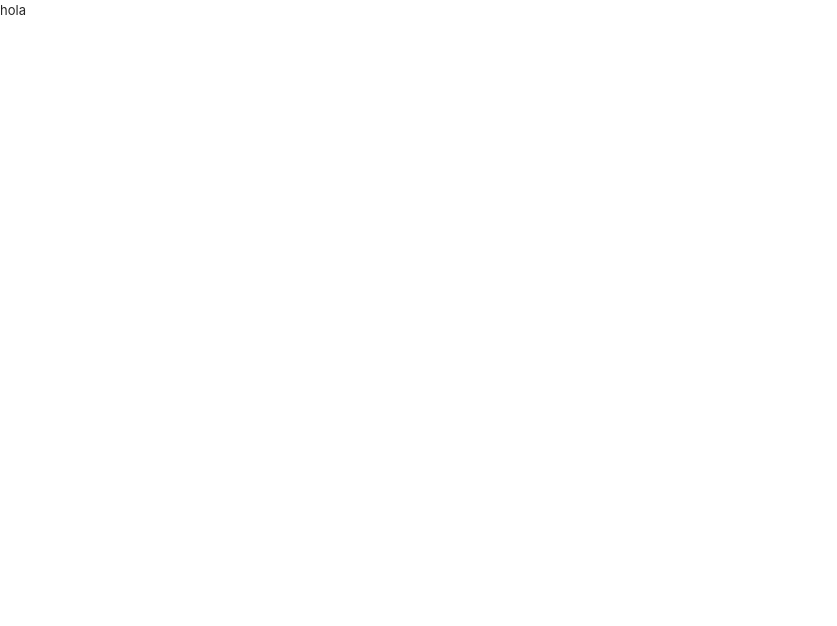
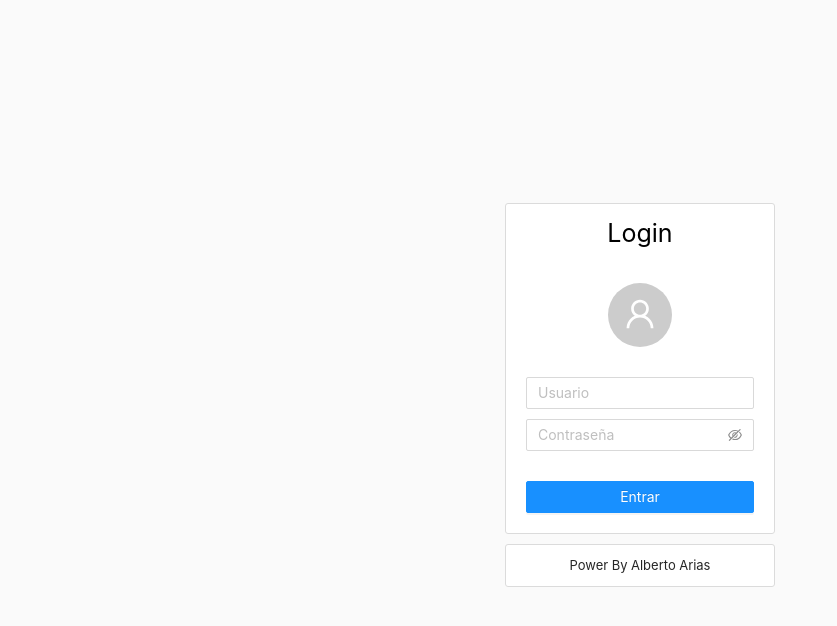
Before and after one commit to alberto15bma/react-js, a React (Create React App) app in the folder login-antd/: page / in a window 1280 px wide. Shown: the top 626 px of the page, without its empty margins (0-837 px from the left). Built offline with nearby package versions, Linux system fonts and the light colour scheme.

Commit message:
nuevos componentes

```diff
--- a/login-antd/src/App.js
+++ b/login-antd/src/App.js
@@ -1,9 +1,10 @@
+import Login from "./paginas/Login/Login";
 
 
 function App() {
   return (
     <div className="App">
-     hola
+      <Login />
     </div>
   );
 }
--- /dev/null
+++ b/login-antd/src/colores.scss
@@ -0,0 +1,5 @@
+$color_body: #fafafa;
+$color_blanco: #ffffff;
+$color_borde: #dbdbdb;
+$color_negro: #000000;
+$border_radius_principal: 3px;
--- a/login-antd/src/index.css
+++ /dev/null
@@ -1,16 +0,0 @@
-*, html {
-  margin: 0;
-  padding: 0;
-  box-sizing: border-box;
-  font-size: 13px;
-}
-body {
-  margin: 0;
-  padding: 0px;
-  box-sizing: border-box;
-  font-family: -apple-system, BlinkMacSystemFont, 'Segoe UI', 'Roboto', 'Oxygen',
-    'Ubuntu', 'Cantarell', 'Fira Sans', 'Droid Sans', 'Helvetica Neue',
-    sans-serif;
-  -webkit-font-smoothing: antialiased;
-  -moz-osx-font-smoothing: grayscale;
-}
--- a/login-antd/src/index.js
+++ b/login-antd/src/index.js
@@ -1,7 +1,7 @@
 import React from 'react';
 import ReactDOM from 'react-dom';
 import 'antd/dist/antd.css';
-import './index.css';
+import './index.scss';
 import App from './App';
 //import reportWebVitals from './reportWebVitals';
 
--- /dev/null
+++ b/login-antd/src/index.scss
@@ -0,0 +1,25 @@
+@import "./colores.scss";
+
+*,
+html {
+  margin: 0;
+  padding: 0;
+  box-sizing: border-box;
+}
+body {
+  margin: 0;
+  padding: 0px;
+  background: $color_body;
+  box-sizing: border-box;
+  font-family: -apple-system, BlinkMacSystemFont, "Segoe UI", "Roboto", "Oxygen",
+    "Ubuntu", "Cantarell", "Fira Sans", "Droid Sans", "Helvetica Neue",
+    sans-serif;
+  -webkit-font-smoothing: antialiased;
+  -moz-osx-font-smoothing: grayscale;
+  width: 100%;
+  height: 100%;
+  font-size: 13px;
+}
+.texto-centro {
+  text-align: center;
+}
--- /dev/null
+++ b/login-antd/src/modelos/Usuarios.js
@@ -0,0 +1,7 @@
+const Usuarios = {
+  id: 0,
+  usuario: "",
+  password: "",
+};
+
+export default Usuarios;
--- /dev/null
+++ b/login-antd/src/paginas/Login/Login.js
@@ -0,0 +1,56 @@
+import React, { useState } from "react";
+import { Input, Button, Avatar } from "antd";
+import { UserOutlined } from "@ant-design/icons";
+import Usuarios from "../../modelos/Usuarios";
+import "./estilos.scss";
+
+function Login() {
+  const [usuario, setUsuario] = useState(Usuarios);
+
+  const cambiarValores = (e) => {
+    setUsuario({
+      ...usuario,
+      [e.target.name]: e.target.value,
+    });
+    console.log(usuario);
+  };
+
+  return (
+    <div className="login-contenedor">
+      <div className="login-formulario">
+        <div className="login-titulo">Login</div>
+        <div className="login-logo">
+          <Avatar size={64} icon={<UserOutlined />} />
+        </div>
+        <div className="login-input">
+          <Input
+            name="usuario"
+            placeholder="Usuario"
+            width={"100%"}
+            value={usuario.usuario}
+            onChange={cambiarValores}
+          />
+        </div>
+        <div className="login-input">
+          <Input.Password
+            name="password"
+            placeholder="Contraseña"
+            width={"100%"}
+            value={usuario.password}
+            onChange={cambiarValores}
+          />
+        </div>
+        <div className="login-boton">
+          <Button type="primary" width={"100%"} block={true}>
+            Entrar
+          </Button>
+        </div>
+      </div>
+      <div className="login-formulario texto-centro">
+        Power By Alberto Arias
+      </div>
+    </div>
+  );
+}
+
+export default Login;
--- /dev/null
+++ b/login-antd/src/paginas/Login/estilos.scss
@@ -0,0 +1,44 @@
+@import "../../colores.scss";
+
+.login-contenedor {
+  width: 100%;
+  height: 100vh;
+  display: grid;
+  align-content: center;
+  justify-content: center;
+  padding: 20px 10px;
+
+  .login-formulario {
+    width: 270px;
+    background: $color_blanco;
+    border: 1px solid $color_borde;
+    border-radius: $border_radius_principal;
+    padding: 10px;
+    margin-bottom: 10px;
+    display: grid;
+    justify-content: center;
+    grid-template-columns: 100%;
+
+    .login-titulo {
+      color: $color_negro;
+      font-size: 25px;
+      font-weight: 400;
+      margin-bottom: 30px;
+      text-align: center;
+    }
+    .login-logo {
+      display: flex;
+      justify-content: center;
+      margin-bottom: 30px;
+    }
+    .login-input {
+      margin-bottom: 10px;
+      padding: 0px 10px;
+    }
+    .login-boton {
+      margin-top: 20px;
+      margin-bottom: 10px;
+      padding: 0px 10px;
+    }
+  }
+}
```
Also changed, not shown: login-antd/public/img/login-img.svg (added).
